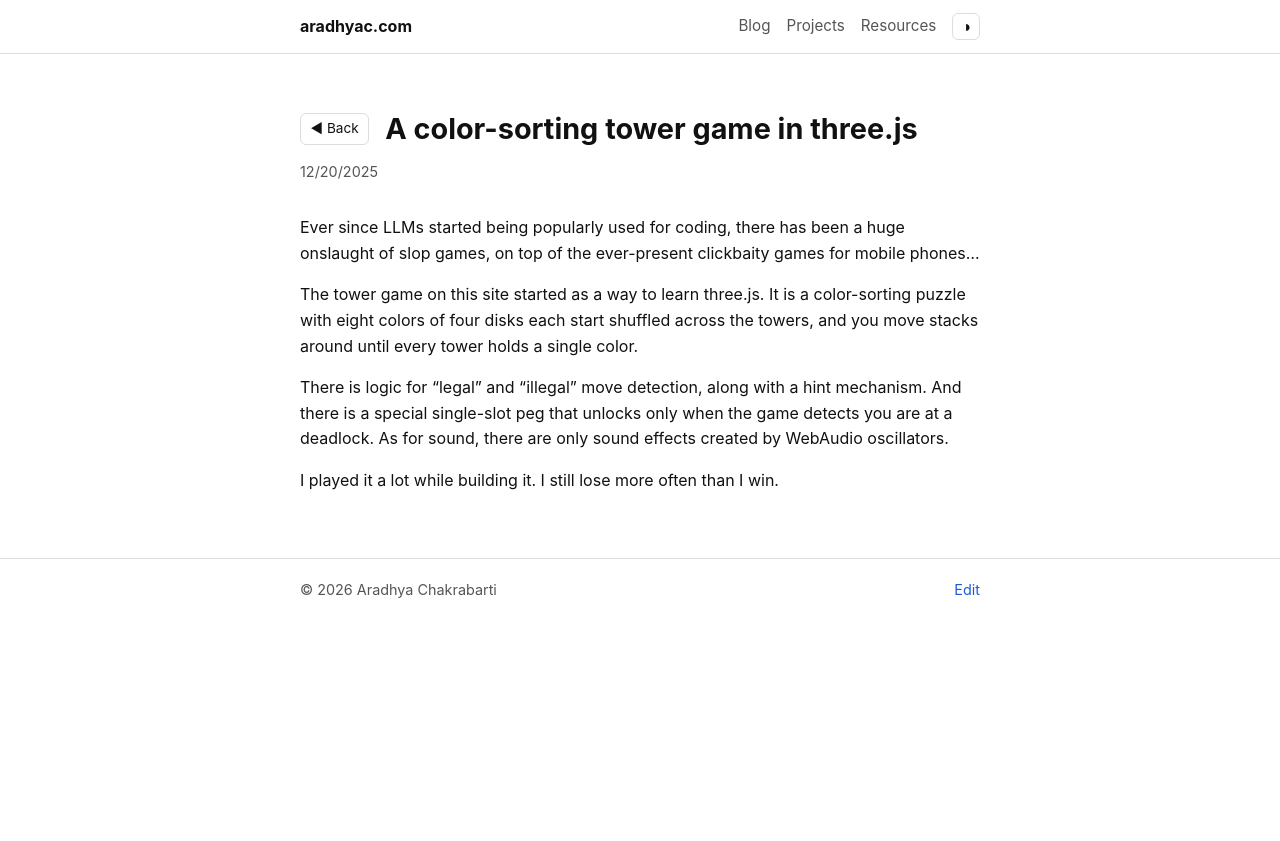
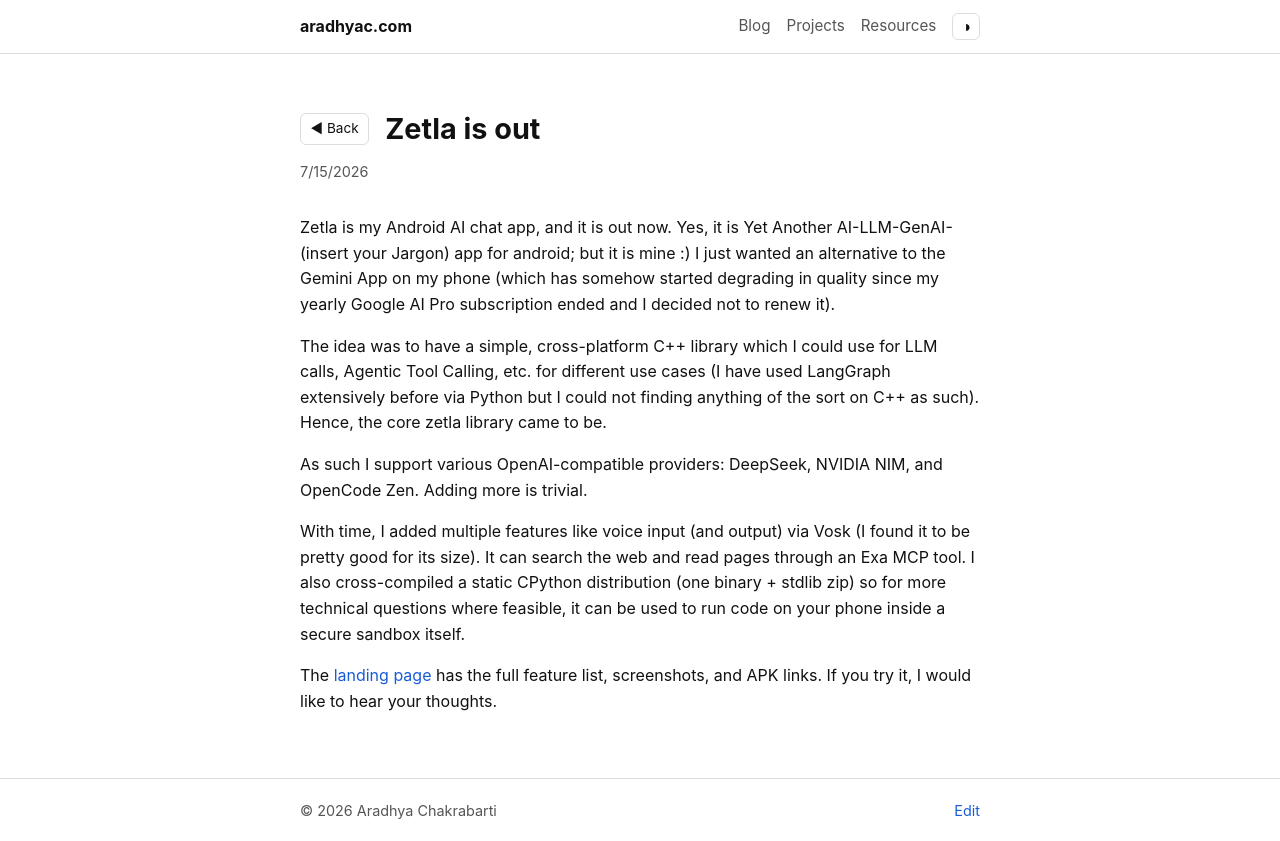
Before and after one commit to TimeATronics/aradhyac, an Astro site in the folder site/: page /blog/tower-game in a window 1280 px wide. Before the commit the page ends 800 px from the top, so only its background shows below. Built offline with nearby package versions, Linux system fonts and the light colour scheme; Astro itself is replaced by a stand-in of ours.

Commit message:
blog: update tower-game.md

```diff
--- a/site/src/content/blog/tower-game.md
+++ b/site/src/content/blog/tower-game.md
@@ -1,13 +1,15 @@
 ---
-title: "A color-sorting tower game in three.js"
-pubDate: 2025-12-20
-description: "A simple implementation of those clickbaity tower sort games ¬_¬"
-tags: ["games", "webgl"]
+title: "Zetla is out"
+pubDate: 2026-07-15
+description: "A local-first BYOK AI chat app for Android"
+tags: ["android", "ai"]
 ---
-Ever since LLMs started being popularly used for coding, there has been a huge onslaught of slop games, on top of the ever-present clickbaity games for mobile phones...
+Zetla is my Android AI chat app, and it is out now. Yes, it is Yet Another AI-LLM-GenAI-(insert your Jargon) app for android; but it is mine :) I just wanted an alternative to the Gemini App on my phone (which has somehow started degrading in quality since my yearly Google AI Pro subscription ended and I decided not to renew it).
 
-The tower game on this site started as a way to learn three.js. It is a color-sorting puzzle with eight colors of four disks each start shuffled across the towers, and you move stacks around until every tower holds a single color.
+The idea was to have a simple, cross-platform C++ library which I could use for LLM calls, Agentic Tool Calling, etc. for different use cases (I have used LangGraph extensively before via Python but I could not finding anything of the sort on C++ as such). Hence, the core zetla library came to be.
 
-There is logic for "legal" and "illegal" move detection, along with a hint mechanism. And there is a special single-slot peg that unlocks only when the game detects you are at a deadlock. As for sound, there are only sound effects created by WebAudio oscillators.
+As such I support various OpenAI-compatible providers: DeepSeek, NVIDIA NIM, and OpenCode Zen. Adding more is trivial.
 
-I played it a lot while building it. I still lose more often than I win.
+With time, I added multiple features like voice input (and output) via Vosk (I found it to be pretty good for its size). It can search the web and read pages through an Exa MCP tool. I also cross-compiled a static CPython distribution (one binary + stdlib zip) so for more technical questions where feasible, it can be used to run code on your phone inside a secure sandbox itself.
+
+The [landing page](https://aradhyac.com/zetla) has the full feature list, screenshots, and APK links. If you try it, I would like to hear your thoughts.
```
